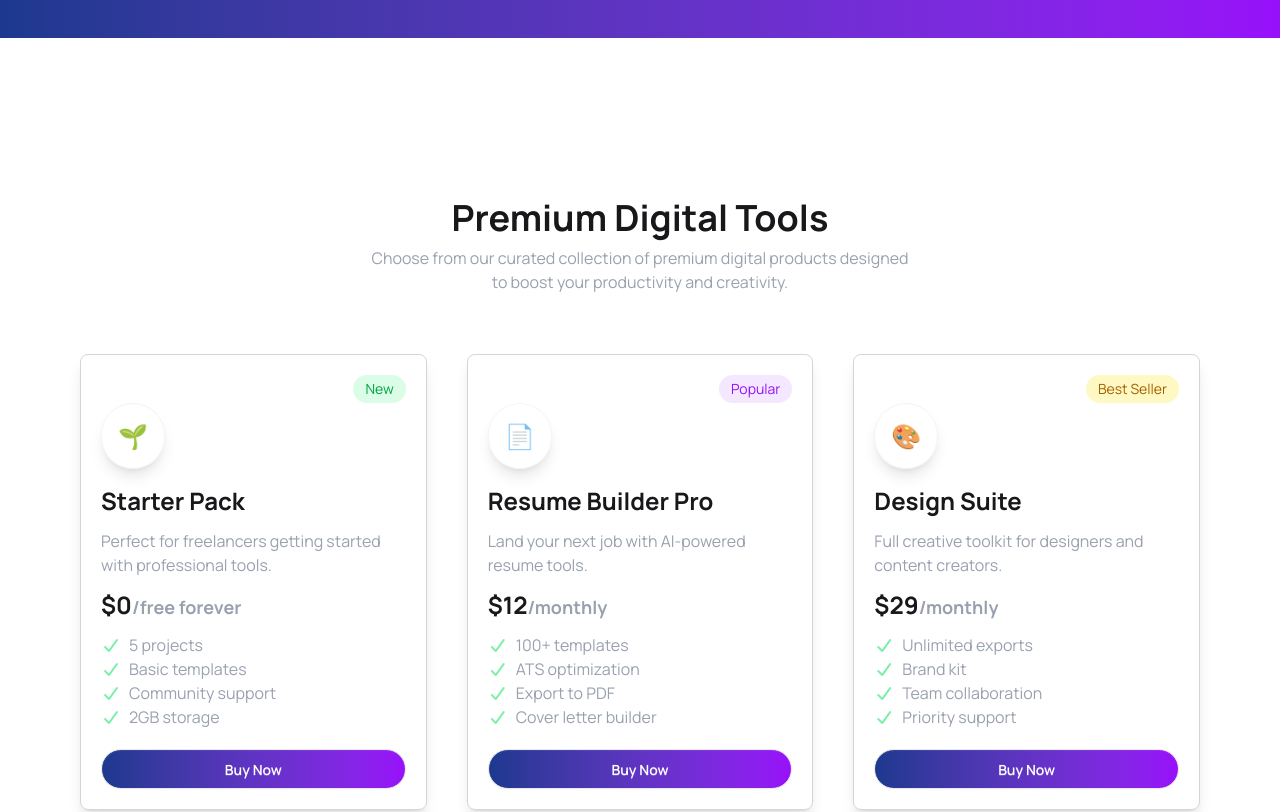
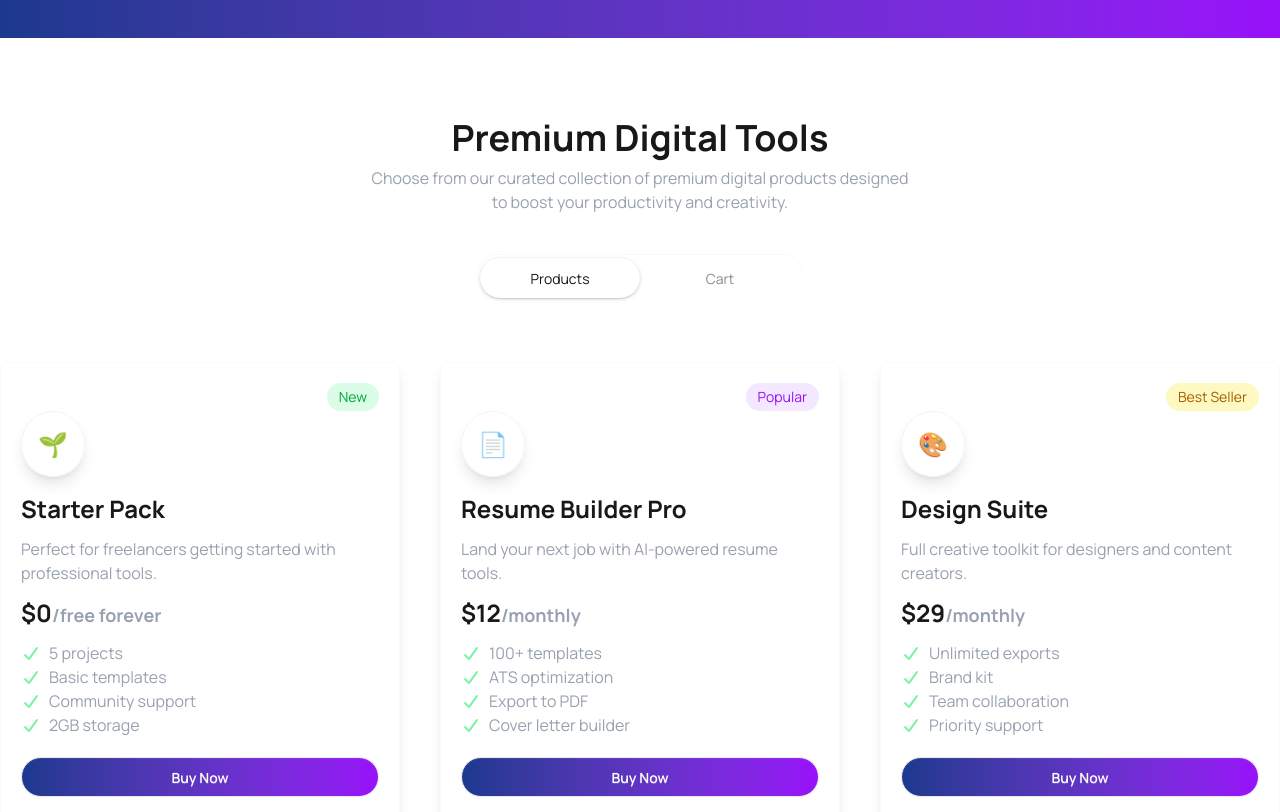
Before and after one commit to asm-ayesha/DigitToolHub, a React (Vite) app: page / in a window 1280 px wide. Shown: the part 924-1736 px from the top of the page. Built offline with nearby package versions, Linux system fonts and the light colour scheme.

Commit message:
create component cart. show selcted product in cart componets

```diff
--- a/src/App.jsx
+++ b/src/App.jsx
@@ -1,12 +1,15 @@
 
+import { useState } from 'react'
 import './App.css'
 import Banner from './components/Banner'
+import Cart from './components/Cart'
 import DigiTools from './components/DigiTools'
 import Footer from './components/Footer'
 import NavBar from './components/Navbar'
 import Princing from './components/Princing'
 import StatsSection from './components/StatsSection'
 import Steps from './components/Steps'
+import ProductsCartBtn from './components/ProductCartBtn'
 
 
 const getDigiTools = async () =>{
@@ -17,6 +20,10 @@ const getDigiTools = async () =>{
 const digiToolsPromise = getDigiTools()
 
 function App() {
+  const [activeTab, setActiveTab] = useState("products")
+   const [carts, setCarts] =useState([])
+
+
 
 
   return (
@@ -24,7 +31,13 @@ function App() {
       <NavBar></NavBar>
       <Banner></Banner>
       <StatsSection></StatsSection>
-      <DigiTools  digiToolsPromise={digiToolsPromise}></DigiTools>
+      <ProductsCartBtn activeTab={activeTab} setActiveTab={setActiveTab}></ProductsCartBtn>
+     {
+       activeTab === "products" ?<DigiTools  digiToolsPromise={digiToolsPromise} carts={carts} setCarts={setCarts}></DigiTools> : null
+     }
+      {
+        activeTab === "cart" ?<Cart carts={carts}></Cart> : null
+      }
       <Steps></Steps>
       <Princing></Princing>
       <Footer></Footer>
--- /dev/null
+++ b/src/components/Cart.jsx
@@ -0,0 +1,28 @@
+import React from 'react';
+
+const Cart = ({ carts }) => {
+    console.log(carts)
+    return (
+        <div className='max-w-7xl mx-auto mt-10 shadow border border-gray-50 p-10'>
+            <h1 className='text-2xl font-bold'>Your Carts</h1>
+            {
+                carts.map(item => <div key={item.id} >
+                    <div className='my-5 bg-gray-100 rounded-lg p-5 flex justify-between items-center'>
+                        <div className='flex items-center gap-5'>
+                            <div className='flex'>
+                                <p className='bg-white rounded-full p-3 text-2xl'>{item.icon}</p>
+                            </div>
+                            <div>
+                                <h2 className='font-bold'>{item.name}</h2>
+                                <p className='text-gray-600'>${item.price}</p>
+                            </div>
+                        </div>
+                        <p className='text-red-500'>Remove</p>
+                    </div>
+                </div>)
+            }
+        </div>
+    );
+};
+
+export default Cart;
--- a/src/components/DigiTools.jsx
+++ b/src/components/DigiTools.jsx
@@ -1,22 +1,23 @@
 import React, { use } from 'react';
 import ToolCard from './ToolCard';
 
-const DigiTools = ({digiToolsPromise}) => {
+const DigiTools = ({ digiToolsPromise, carts, setCarts}) => {
     const tools = use(digiToolsPromise)
-    console.log(tools)
+
+
+
+
+
     return (
-        <div className='max-w-7xl mx-auto my-20 p-20'>
-            <div>
-                <div className='text-center mb-10'>
-                    <h2 className='text-4xl font-bold mb-2'>Premium Digital Tools</h2>
-                    <p className='text-gray-400'> Choose from our curated collection of premium digital products designed <br /> to boost your productivity and creativity.</p>
-                </div>
-                <div className='grid md:grid-cols-2 lg:grid-cols-3 gap-10 mt-15'>
-                    {
-                        tools.map(tool=> <ToolCard key={tool.id} tool={tool}></ToolCard>)
-                    }
-                </div>
+        <div className='max-w-7xl mx-auto mb-20 pb-20'>
+
+
+            <div className='grid md:grid-cols-2 lg:grid-cols-3 gap-10 mt-15'>
+                {
+                    tools.map(tool => <ToolCard key={tool.id} tool={tool} carts={carts} setCarts={setCarts}></ToolCard>)
+                }
             </div>
+
         </div>
     );
 };
--- /dev/null
+++ b/src/components/ProductCartBtn.jsx
@@ -0,0 +1,30 @@
+import React from 'react';
+
+const ProductCartBtn = ({activeTab, setActiveTab}) => {
+    return (
+        <div>
+            <div className='text-center mb-10'>
+                    <h2 className='text-4xl font-bold mb-2'>Premium Digital Tools</h2>
+                    <p className='text-gray-400'> Choose from our curated collection of premium digital products designed <br /> to boost your productivity and creativity.</p>
+                </div>
+
+
+
+
+                {/* name of each tab group should be unique */}
+                <div className="tabs tabs-box justify-center mx-auto rounded-full w-82 bg-transparent">
+
+
+                    <input type="radio" name="my_tabs_1" className="tab rounded-full w-40" aria-label="Products" checked={activeTab === "products"}
+                    onChange={() => setActiveTab("products")}/>
+
+
+                    <input type="radio" name="my_tabs_1" className="tab rounded-full w-40" aria-label="Cart" checked={activeTab === "cart"}
+                    onChange={() => setActiveTab("cart")}/>
+
+                </div>
+        </div>
+    );
+};
+
+export default ProductCartBtn;
--- a/src/components/ToolCard.jsx
+++ b/src/components/ToolCard.jsx
@@ -1,6 +1,12 @@
-import React from 'react';
+import React, { useState } from 'react';
 
-const ToolCard = ({ tool }) => {
+const ToolCard = ({ tool, carts, setCarts }) => {
+    const [isBuy, setIsBuy] = useState(false)
+
+    const handleBuyClick =()=>{
+        setIsBuy(true)
+        setCarts([...carts,tool])
+    }
 
     // dynamic tag color
     const getTagstyle = (tag) => {
@@ -25,7 +31,7 @@ const ToolCard = ({ tool }) => {
 
     return (
 
-        <div className='shadow-lg rounded-lg border overflow-hidden border-gray-300 '>
+        <div className='shadow-lg rounded-lg border overflow-hidden border-gray-50 transition-all duration-300  hover:-translate-y-2 hover:shadow-2xl'>
             <div className='p-5'>
                 <div className='flex justify-end'>
                     <p className={`text-sm px-3 py-1 rounded-full ${getTagstyle(tool.tag)}`}>{tool.tag}</p>
@@ -52,7 +58,7 @@ const ToolCard = ({ tool }) => {
                     }
 
                 </ul>
-                <button className='btn w-full bg-linear-to-r from-blue-900 to-purple-600 text-white rounded-full mt-5'>Buy Now</button>
+                <button onClick={handleBuyClick} className={`btn w-full  text-white rounded-full mt-5 ${isBuy? "bg-linear-to-r from-green-900 to-green-600": "bg-linear-to-r from-blue-900 to-purple-600"}`}>Buy Now</button>
             </div>
         </div>
 
```
